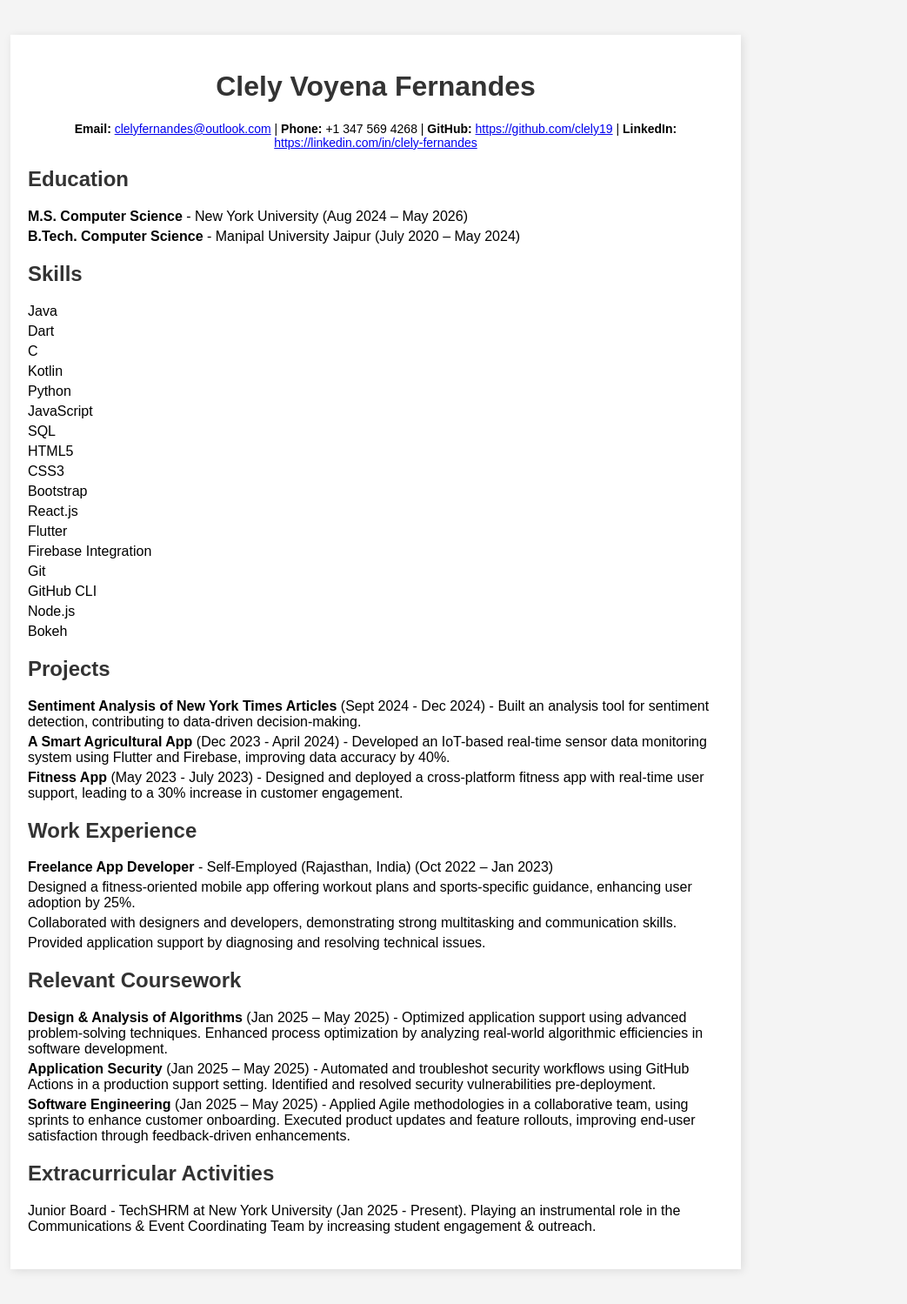
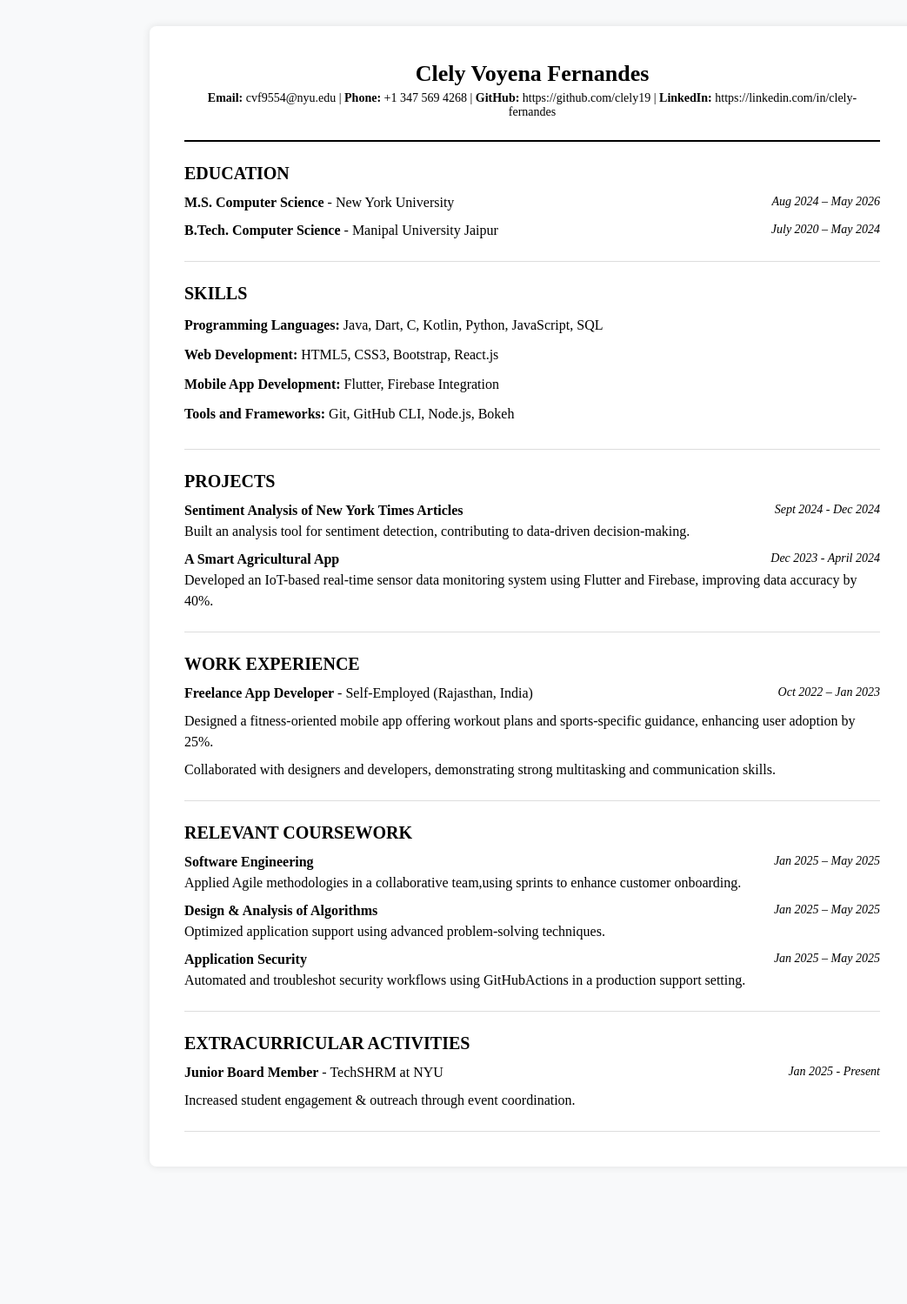
Before and after one commit to clely19/django-cv-website, a Django app: page / in a window 1280 px wide. Shown: the whole page at 87% size, without its empty margins (28-1071 px from the left). After the commit the page ends 1301 px from the top, so only its background shows below. Run offline with Django 4.2, Linux system fonts and the light colour scheme.

Commit message:
Made changes to the resume

```diff
--- a/cvapp/templates/cvapp/cv.html
+++ b/cvapp/templates/cvapp/cv.html
@@ -6,37 +6,85 @@
     <title>{{ name }} - Resume</title>
     <style>
         body {
-            font-family: Arial, sans-serif;
-            margin: 20px;
-            padding: 20px;
-            background-color: #f4f4f4;
+            font-family: "Times New Roman", serif;
+            margin: 0;
+            padding: 0;
+            background-color: #f8f9fa;
+            color: black;
         }
+
         .container {
             max-width: 800px;
+            margin: 30px auto;
             background: white;
-            padding: 20px;
-            box-shadow: 2px 2px 10px rgba(0, 0, 0, 0.1);
+            padding: 40px;
+            box-shadow: 0px 0px 10px rgba(0, 0, 0, 0.1);
+            border-radius: 8px;
         }
-        h1, h2 {
-            color: #333;
-        }
-        ul {
-            list-style-type: none;
-            padding: 0;
-        }
-        li {
-            margin-bottom: 5px;
-        }
-        .section {
-            margin-bottom: 20px;
-        }
+
         .header {
             text-align: center;
+            padding-bottom: 10px;
+            border-bottom: 2px solid black;
         }
+
+        h1 {
+            margin: 0;
+            font-size: 26px;
+        }
+
         .contact {
-            text-align: center;
+            font-size: 14px;
+            margin-top: 5px;
+        }
+
+        .contact a {
+            color: black;
+            text-decoration: none;
+        }
+
+        .contact a:hover {
+            text-decoration: underline;
+        }
+
+        .section {
+            margin-top: 25px;
+            padding-bottom: 15px;
+            border-bottom: 1px solid #ddd;
+        }
+
+        .section h2 {
+            font-size: 20px;
+            margin-bottom: 10px;
+            font-weight: bold;
+            text-transform: uppercase;
+        }
+
+        .section ul {
+            list-style: none;
+            padding: 0;
+            margin: 0;
+        }
+
+        .section ul li {
+            margin-bottom: 8px;
+            line-height: 1.5;
+        }
+
+        .job-title {
+            font-weight: bold;
+        }
+
+        .date {
+            float: right;
+            font-style: italic;
             font-size: 14px;
         }
+
+        .bold {
+            font-weight: bold;
+        }
+
     </style>
 </head>
 <body>
@@ -56,25 +104,25 @@
             <h2>Education</h2>
             <ul>
                 {% for edu in education %}
-                    <li><strong>{{ edu.degree }}</strong> - {{ edu.institution }} ({{ edu.year }})</li>
+                    <li><span class="bold">{{ edu.degree }}</span> - {{ edu.institution }} <span class="date">{{ edu.year }}</span></li>
                 {% endfor %}
             </ul>
         </div>
 
         <div class="section">
             <h2>Skills</h2>
-            <ul>
-                {% for skill in skills %}
-                    <li>{{ skill }}</li>
-                {% endfor %}
-            </ul>
+            <p><strong>Programming Languages:</strong> {{ skills.programming_languages|join:", " }}</p>
+            <p><strong>Web Development:</strong> {{ skills.web_development|join:", " }}</p>
+            <p><strong>Mobile App Development:</strong> {{ skills.mobile_dev|join:", " }}</p>
+            <p><strong>Tools and Frameworks:</strong> {{ skills.tools_frameworks|join:", " }}</p>
         </div>
 
         <div class="section">
             <h2>Projects</h2>
             <ul>
                 {% for project in projects %}
-                    <li><strong>{{ project.name }}</strong> ({{ project.duration }}) - {{ project.description }}</li>
+                    <li><span class="bold">{{ project.name }}</span> <span class="date">{{ project.duration }}</span><br>
+                    {{ project.description }}</li>
                 {% endfor %}
             </ul>
         </div>
@@ -83,7 +131,7 @@
             <h2>Work Experience</h2>
             <ul>
                 {% for job in experience %}
-                    <li><strong>{{ job.position }}</strong> - {{ job.company }} ({{ job.years }})</li>
+                    <li><span class="bold">{{ job.position }}</span> - {{ job.company }} <span class="date">{{ job.years }}</span></li>
                     <ul>
                         {% for duty in job.responsibilities %}
                             <li>{{ duty }}</li>
@@ -97,14 +145,24 @@
             <h2>Relevant Coursework</h2>
             <ul>
                 {% for course in coursework %}
-                    <li><strong>{{ course.name }}</strong> ({{ course.term }}) - {{ course.description }}</li>
+                    <li><span class="bold">{{ course.name }}</span> <span class="date">{{ course.term }}</span><br>
+                    {{ course.description }}</li>
                 {% endfor %}
             </ul>
         </div>
 
         <div class="section">
             <h2>Extracurricular Activities</h2>
-            <p>{{ extracurricular }}</p>
+            <ul>
+                {% for activity in extracurricular %}
+                    <li><span class="bold">{{ activity.role }}</span> - {{ activity.organization }} <span class="date">{{ activity.years }}</span></li>
+                    <ul>
+                        {% for duty in activity.responsibilities %}
+                            <li>{{ duty }}</li>
+                        {% endfor %}
+                    </ul>
+                {% endfor %}
+            </ul>
         </div>
 
     </div>
--- a/cvapp/views.py
+++ b/cvapp/views.py
@@ -3,7 +3,7 @@ from django.shortcuts import render
 def cv_view(request):
     context = {
         'name': 'Clely Voyena Fernandes',
-        'email': 'clelyfernandes@outlook.com',
+        'email': 'cvf9554@nyu.edu',
         'phone': '+1 347 569 4268',
         'github': 'https://github.com/clely19',
         'linkedin': 'https://linkedin.com/in/clely-fernandes',
@@ -13,12 +13,12 @@ def cv_view(request):
             {'degree': 'B.Tech. Computer Science', 'institution': 'Manipal University Jaipur', 'year': 'July 2020 – May 2024'},
         ],
 
-        'skills': [
-            'Java', 'Dart', 'C', 'Kotlin', 'Python', 'JavaScript', 'SQL',
-            'HTML5', 'CSS3', 'Bootstrap', 'React.js',
-            'Flutter', 'Firebase Integration',
-            'Git', 'GitHub CLI', 'Node.js', 'Bokeh'
-        ],
+        'skills': {
+            'programming_languages': ['Java', 'Dart', 'C', 'Kotlin', 'Python', 'JavaScript', 'SQL'],
+            'web_development': ['HTML5', 'CSS3', 'Bootstrap', 'React.js'],
+            'mobile_dev': ['Flutter', 'Firebase Integration'],
+            'tools_frameworks': ['Git', 'GitHub CLI', 'Node.js', 'Bokeh']
+        },
 
         'projects': [
             {'name': 'Sentiment Analysis of New York Times Articles',
@@ -28,33 +28,29 @@ def cv_view(request):
             {'name': 'A Smart Agricultural App',
              'duration': 'Dec 2023 - April 2024',
              'description': 'Developed an IoT-based real-time sensor data monitoring system using Flutter and Firebase, improving data accuracy by 40%.'},
-
-            {'name': 'Fitness App',
-             'duration': 'May 2023 - July 2023',
-             'description': 'Designed and deployed a cross-platform fitness app with real-time user support, leading to a 30% increase in customer engagement.'},
         ],
 
         'experience': [
             {'position': 'Freelance App Developer', 'company': 'Self-Employed (Rajasthan, India)', 'years': 'Oct 2022 – Jan 2023',
              'responsibilities': [
                  'Designed a fitness-oriented mobile app offering workout plans and sports-specific guidance, enhancing user adoption by 25%.',
-                 'Collaborated with designers and developers, demonstrating strong multitasking and communication skills.',
-                 'Provided application support by diagnosing and resolving technical issues.'
+                 'Collaborated with designers and developers, demonstrating strong multitasking and communication skills.'
              ]},
         ],
 
         'coursework': [
-            {'name': 'Design & Analysis of Algorithms', 'term': 'Jan 2025 – May 2025',
-             'description': 'Optimized application support using advanced problem-solving techniques. Enhanced process optimization by analyzing real-world algorithmic efficiencies in software development.'},
-
-            {'name': 'Application Security', 'term': 'Jan 2025 – May 2025',
-             'description': 'Automated and troubleshot security workflows using GitHub Actions in a production support setting. Identified and resolved security vulnerabilities pre-deployment.'},
-
             {'name': 'Software Engineering', 'term': 'Jan 2025 – May 2025',
-             'description': 'Applied Agile methodologies in a collaborative team, using sprints to enhance customer onboarding. Executed product updates and feature rollouts, improving end-user satisfaction through feedback-driven enhancements.'},
+             'description': 'Applied Agile methodologies in a collaborative team,using sprints to enhance customer onboarding.'},
+             {'name': 'Design & Analysis of Algorithms', 'term': 'Jan 2025 – May 2025',
+             'description': 'Optimized application support using advanced problem-solving techniques.'},
+             {'name': 'Application Security', 'term': 'Jan 2025 – May 2025',
+             'description': 'Automated and troubleshot security workflows using GitHubActions in a production support setting.'},
         ],
 
-        'extracurricular': 'Junior Board - TechSHRM at New York University (Jan 2025 - Present). Playing an instrumental role in the Communications & Event Coordinating Team by increasing student engagement & outreach.',
+        'extracurricular': [
+            {'role': 'Junior Board Member', 'organization': 'TechSHRM at NYU', 'years': 'Jan 2025 - Present',
+             'responsibilities': ['Increased student engagement & outreach through event coordination.']}
+        ]
     }
 
     return render(request, 'cvapp/cv.html', context)
```
